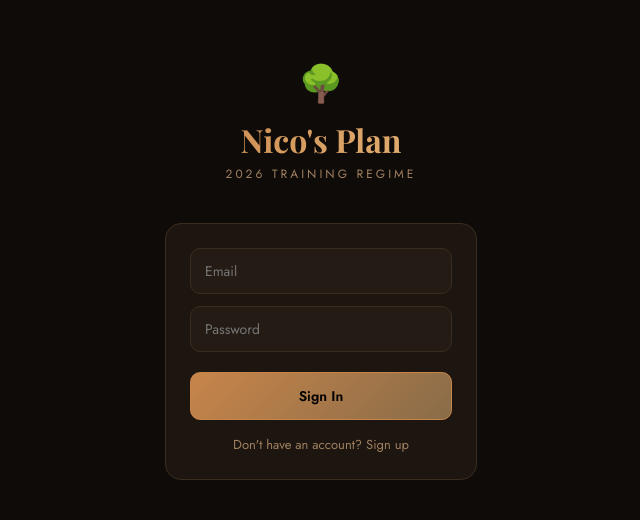
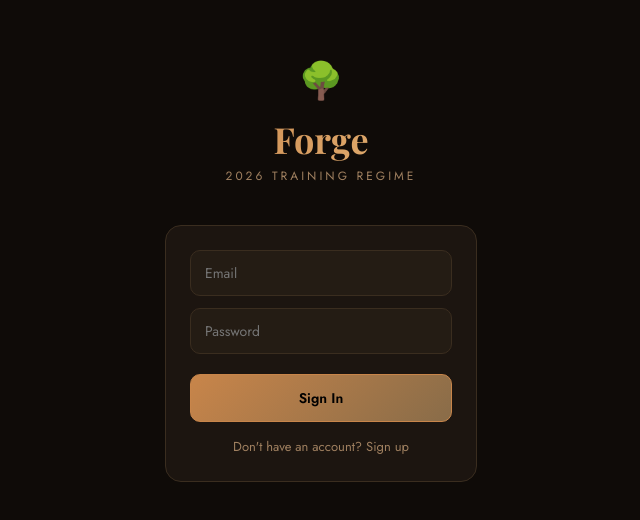
Before and after one commit to nicogreenn/forge, a Next.js app: page / in a window 1280 px wide. Shown: the part 132-652 px from the top of the page, without its empty margins (319-959 px from the left). Built offline with nearby package versions, Linux system fonts and the light colour scheme; no server answers.

Commit message:
fix login layout

```diff
--- a/app/page.js
+++ b/app/page.js
@@ -40,8 +40,8 @@ export default function Page() {
       <div style={{ width: '100%', maxWidth: 360, padding: 24, boxSizing: 'border-box' }}>
         <div style={{ textAlign: 'center', marginBottom: 40 }}>
           <div style={{ fontSize: 36, marginBottom: 8 }}>🌳</div>
-          <div style={{ fontSize: 32, fontFamily: "'Playfair Display',serif", fontWeight: 700, background: 'linear-gradient(135deg,#c8854a,#e8b87a)', WebkitBackgroundClip: 'text', WebkitTextFillColor: 'transparent' }}>
-            Nico's Plan
+          <div style={{ fontSize: 36, fontFamily: "'Playfair Display',serif", fontWeight: 700, background: 'linear-gradient(135deg,#c8854a,#e8b87a)', WebkitBackgroundClip: 'text', WebkitTextFillColor: 'transparent' }}>
+            Forge
           </div>
           <div style={{ fontSize: 12, color: '#a08060', letterSpacing: 3, textTransform: 'uppercase', marginTop: 4 }}>2026 Training Regime</div>
         </div>
--- a/components/WorkoutApp.jsx
+++ b/components/WorkoutApp.jsx
@@ -582,7 +582,7 @@ export default function WorkoutApp({ user, onSignOut }) {
 
   const saveSettings = (patch) => {
     if (!user) return;
-    const full = { ...settingsRef.current, ...patch };
+    const full = { theme: themeKey, light_mode: lightMode, units: unit, weights_data: weights, bodyweight, ...patch };
     supabase.from('settings').upsert({ user_id: user.id, ...full }, { onConflict: 'user_id' })
       .then(({ error }) => { if (error) console.error('Settings save error:', JSON.stringify(error)); });
   };
@@ -600,8 +600,8 @@ export default function WorkoutApp({ user, onSignOut }) {
 
   if (loadingSettings) {
     return (
-      <div style={{ background: "#111", minHeight: "100vh", display: "flex", alignItems: "center", justifyContent: "center" }}>
-        <div style={{ color: "#f97316", fontFamily: "'Outfit',sans-serif", fontSize: 14, letterSpacing: 2 }}>LOADING...</div>
+      <div style={{ background: "#0f0b08", minHeight: "100vh", display: "flex", alignItems: "center", justifyContent: "center" }}>
+        <div style={{ color: "#c8854a", fontFamily: "'Outfit',sans-serif", fontSize: 14, letterSpacing: 2 }}>LOADING...</div>
       </div>
     );
   }
```
